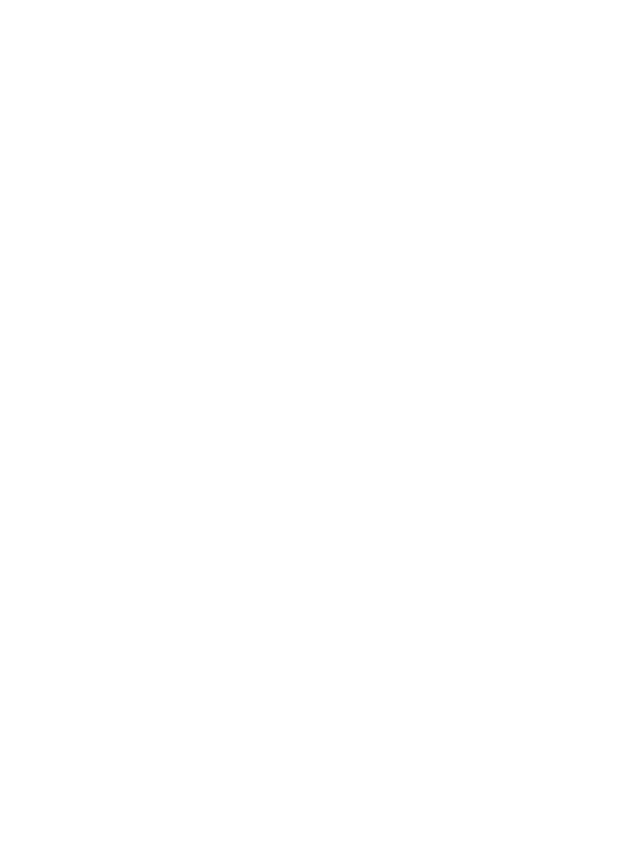
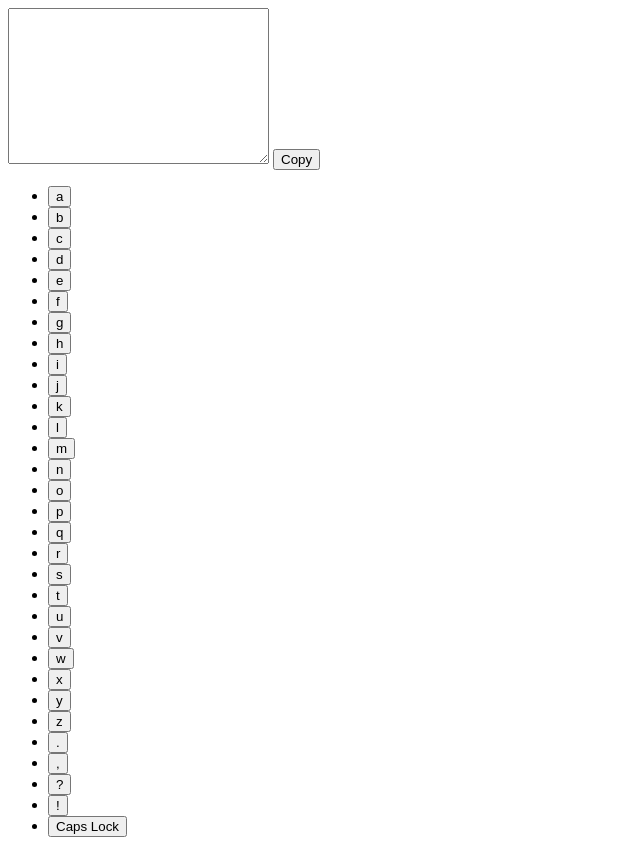
Before and after one commit to AndCheb/virtual_keyboard, a plain HTML site: page index.html in a window 1280 px wide. Shown: the whole page, without its empty margins (0-640 px from the left). Before the commit the page ends 800 px from the top, so only its background shows below. Drawn offline with Linux system fonts and the light colour scheme.

Commit message:
create a document structure

```diff
--- a/index.html
+++ b/index.html
@@ -1,13 +1,53 @@
 <!DOCTYPE html>
 <html lang="en">
-<head>
+<head class="page">
     <meta charset="UTF-8">
     <meta name="viewport" content="width=device-width, initial-scale=1.0">
     <link rel="stylesheet" href="./style.css">
     <script src="./main.js" defer></script>
     <title>Virtual Keyboard</title>
 </head>
-<body>
+<body class="page__body">
+
+    <textarea class="text_area" cols="30" rows="10"></textarea>
+
+    <button class="copy" type="button">Copy</button>
+
+    <div class="keyboard">
+        <ul class="letters">
+            <li><button type="button">a</button></li>
+            <li><button type="button">b</button></li>
+            <li><button type="button">c</button></li>
+            <li><button type="button">d</button></li>
+            <li><button type="button">e</button></li>
+            <li><button type="button">f</button></li>
+            <li><button type="button">g</button></li>
+            <li><button type="button">h</button></li>
+            <li><button type="button">i</button></li>
+            <li><button type="button">j</button></li>
+            <li><button type="button">k</button></li>
+            <li><button type="button">l</button></li>
+            <li><button type="button">m</button></li>
+            <li><button type="button">n</button></li>
+            <li><button type="button">o</button></li>
+            <li><button type="button">p</button></li>
+            <li><button type="button">q</button></li>
+            <li><button type="button">r</button></li>
+            <li><button type="button">s</button></li>
+            <li><button type="button">t</button></li>
+            <li><button type="button">u</button></li>
+            <li><button type="button">v</button></li>
+            <li><button type="button">w</button></li>
+            <li><button type="button">x</button></li>
+            <li><button type="button">y</button></li>
+            <li><button type="button">z</button></li>
+            <li><button type="button">.</button></li>
+            <li><button type="button">,</button></li>
+            <li><button type="button">?</button></li>
+            <li><button type="button">!</button></li>
+            <li><button type="button">Caps Lock</button></li>
+        </ul>
+    </div>
 
 </body>
 </html>
```
